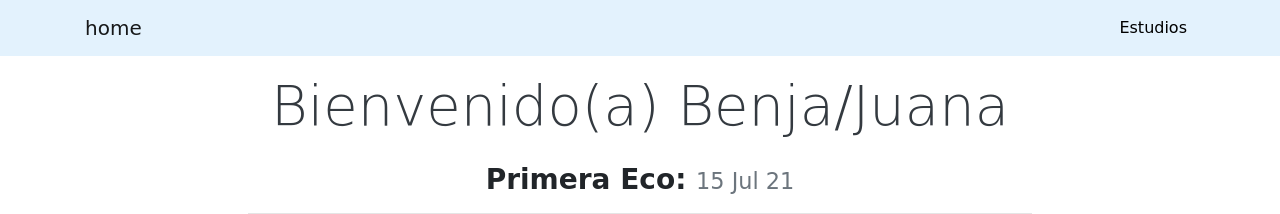
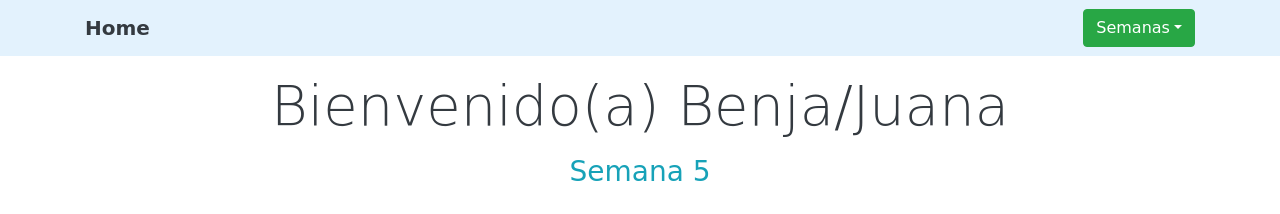
Before and after one commit to camposleyba/django3-Benja, a Django app: page / in a window 1280 px wide. Shown: the top 214 px of the page. Run offline with Django 3.2, Linux system fonts and the light colour scheme; data comes from the database, SQL or seed files in the repository; some libraries are stand-ins or nearby versions; some web fonts are replaced.

Commit message:
several format changes

```diff
--- a/benja/static/benja/custom.css
+++ b/benja/static/benja/custom.css
@@ -5,6 +5,7 @@
 .navbar-nav .nav-link:hover {
     color: rgba(0,0,0,.5) !important;
 }
+
 
 body {
     font-family: 'Klee One', cursive;
--- a/benja/templates/benja/12semanas.html
+++ b/benja/templates/benja/12semanas.html
@@ -8,6 +8,7 @@
   <div class="d-flex justify-content-center my-3">
     <div class="col-md-8 text-center">
     <h1 class="display-4 text-dark">Bienvenido(a) Benja/Juana</h1>
+    <h3 class="mt-3 text-info">Semana 12</h3>
   </div>
 </div>
 <div class="container-fluid">
--- a/benja/templates/benja/6semanas.html
+++ b/benja/templates/benja/6semanas.html
@@ -8,6 +8,7 @@
   <div class="d-flex justify-content-center my-3">
     <div class="col-md-8 text-center">
     <h1 class="display-4 text-dark">Bienvenido(a) Benja/Juana</h1>
+    <h3 class="mt-3 text-info">Semana 6</h3>
   </div>
 </div>
 <div class="container-fluid">
--- a/benja/templates/benja/8semanas.html
+++ b/benja/templates/benja/8semanas.html
@@ -8,6 +8,7 @@
   <div class="d-flex justify-content-center my-3">
     <div class="col-md-8 text-center">
     <h1 class="display-4 text-dark">Bienvenido(a) Benja/Juana</h1>
+    <h3 class="mt-3 text-info">Semana 8</h3>
   </div>
 </div>
 <div class="container-fluid">
--- a/benja/templates/benja/base.html
+++ b/benja/templates/benja/base.html
@@ -17,22 +17,32 @@
     <title>Benjamin</title>
   </head>
   <body>
-    <nav id="topNav" class="navbar navbar-expand-sm navbar-light" style="background-color: #e3f2fd;">
+  <!--  <nav id="topNav" class="navbar navbar-expand-sm navbar-light" style="background-color: #e3f2fd;">
+      <div class="container">-->
+      <script src="https://cdn.jsdelivr.net/npm/bootstrap@5.1.0/dist/js/bootstrap.bundle.min.js" integrity="sha384-U1DAWAznBHeqEIlVSCgzq+c9gqGAJn5c/t99JyeKa9xxaYpSvHU5awsuZVVFIhvj" crossorigin="anonymous"></script>
+          <nav class="navbar nabvar-light navbar-expand-sm " style="background-color: #e3f2fd;">
             <div class="container">
-        <a class="navbar-brand" href="{% url 'home' %}">
-          <span>home</span>
-        </a>
-        <button class="navbar-toggler" type="button" data-toggle="collapse" data-target="#navbarNav" aria-controls="navbarNav" aria-expanded="false" aria-label="Toggle navigation">
+          <button class="navbar-toggler" type="button" data-bs-toggle="collapse" data-bs-target="#navbarScroll" aria-controls="navbarScroll" aria-expanded="false" aria-label="Toggle navigation">
             <span class="navbar-toggler-icon"></span>
           </button>
+          <div class="collapse navbar-collapse" id="navbarScroll">
+            <a class="navbar-brand" href="{% url 'home' %}"><b class="text-dark">Home</b></a>
               <div class="collapse navbar-collapse text-center" id="navbarNav">
                 <ul class="navbar-nav ml-auto">
-            <li class="nav-item">
-              <a class="nav-link" href="#">Estudios</a>
+                  <li class="nav-item dropdown">
+                    <a class="btn btn-success dropdown-toggle" href="#" id="navbarScrollingDropdown" role="button" data-bs-toggle="dropdown" aria-expanded="false">Semanas</a>
+                    <ul class="dropdown-menu" aria-labelledby="navbarScrollingDropdown">
+                      <li><a class="dropdown-item" href="{% url 'home' %}">Semana 5</a></li>
+                      <li><hr class="dropdown-divider"></li>
+                      <li><a class="dropdown-item" href="{% url 'semana6' %}">Semana 6</a></li>
+                      <li><hr class="dropdown-divider"></li>
+                      <li><a class="dropdown-item" href="{% url 'semana8' %}">Semana 8</a></li>
+                      <li><hr class="dropdown-divider"></li>
+                      <li><a class="dropdown-item" href="{% url 'semana12' %}">Semana 12</a></li>
+                      <li><hr class="dropdown-divider"></li>
+                      <li><a class="dropdown-item" href="{% url 'semana16' %}">Semana 16</a></li>
+                    </ul>
                   </li>
-          <!--  <li class="nav-item">
-              <a class="nav-link" href="#">Video</a>
-            </li>-->
                 </ul>
               </div>
             </div>
--- a/benja/templates/benja/home.html
+++ b/benja/templates/benja/home.html
@@ -8,6 +8,7 @@
   <div class="d-flex justify-content-center my-3">
     <div class="col-md-8 text-center">
       <h1 class="display-4 text-dark">Bienvenido(a) Benja/Juana</h1>
+      <h3 class="mt-3 text-info">Semana 5</h3>
     </div>
   </div>
 </div>
```
Lines whose indentation alone changed are shown as unchanged.
